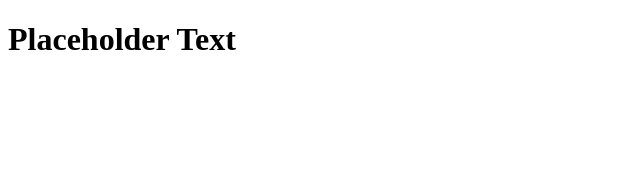
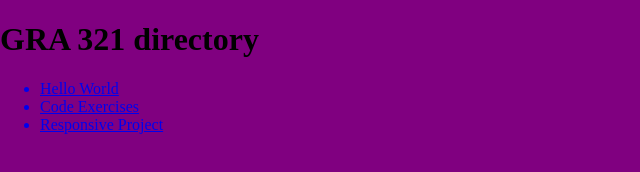
Before and after one commit to janiceyoo/gra-321, a plain HTML site: page index.html in a window 1280 px wide. Shown: the whole page, without its empty margins (0-640 px from the left). Drawn offline with nearby package versions, Linux system fonts and the light colour scheme.

```diff
--- a/index.html
+++ b/index.html
@@ -1,14 +1,22 @@
 <!DOCTYPE html>
 <html>
   <head>
-    <title>#</title>
+    <title>GRA 321 Digital Primer Directory </title>
     <meta charset="UTF-8">
-    <meta name="description" content="#">
-    <meta name="keywords" content="#">
-    <meta name="author" content="#">
+    <meta name="description" content="GRA 321 Directory">
+    <meta name="keywords" content="Directory">
+    <meta name="author" content="Janice Yoo">
+    <link href="./css/normalize.css" type="text/css" rel="stylesheet">
+    <link href="./css/style.css" type="text/css" rel="stylesheet">
   </head>
 
   <body>
-  <h1>Placeholder Text</h1>
+    <h1>GRA 321 directory</h1>
+    <ul>
+        <a href="./hello-world/index.html"><li>Hello World</li></a>
+        <a href="./code-exercises/index.html"><li>Code Exercises</li></a>
+        <a href="./responsive-project/index.html"><li>Responsive Project</li></a>
+    </ul>
+
   </body>
 </html>
```
